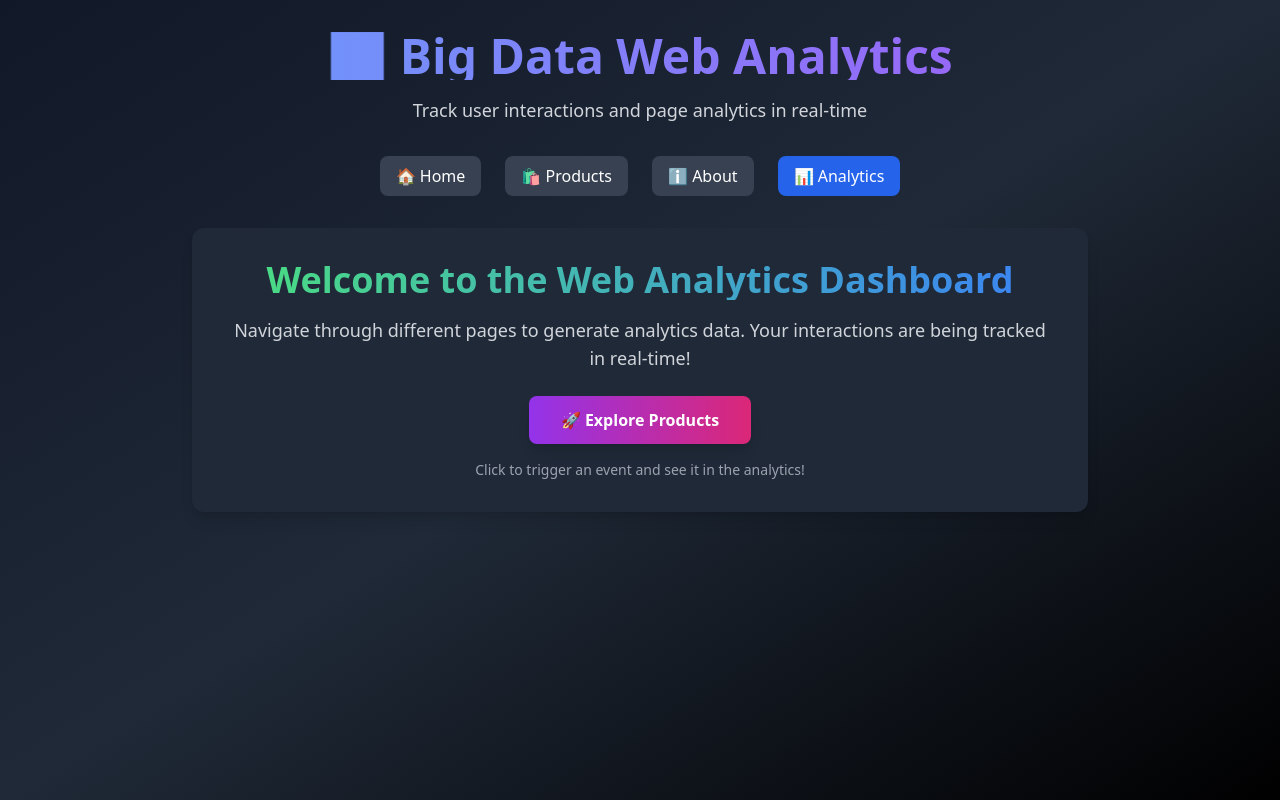
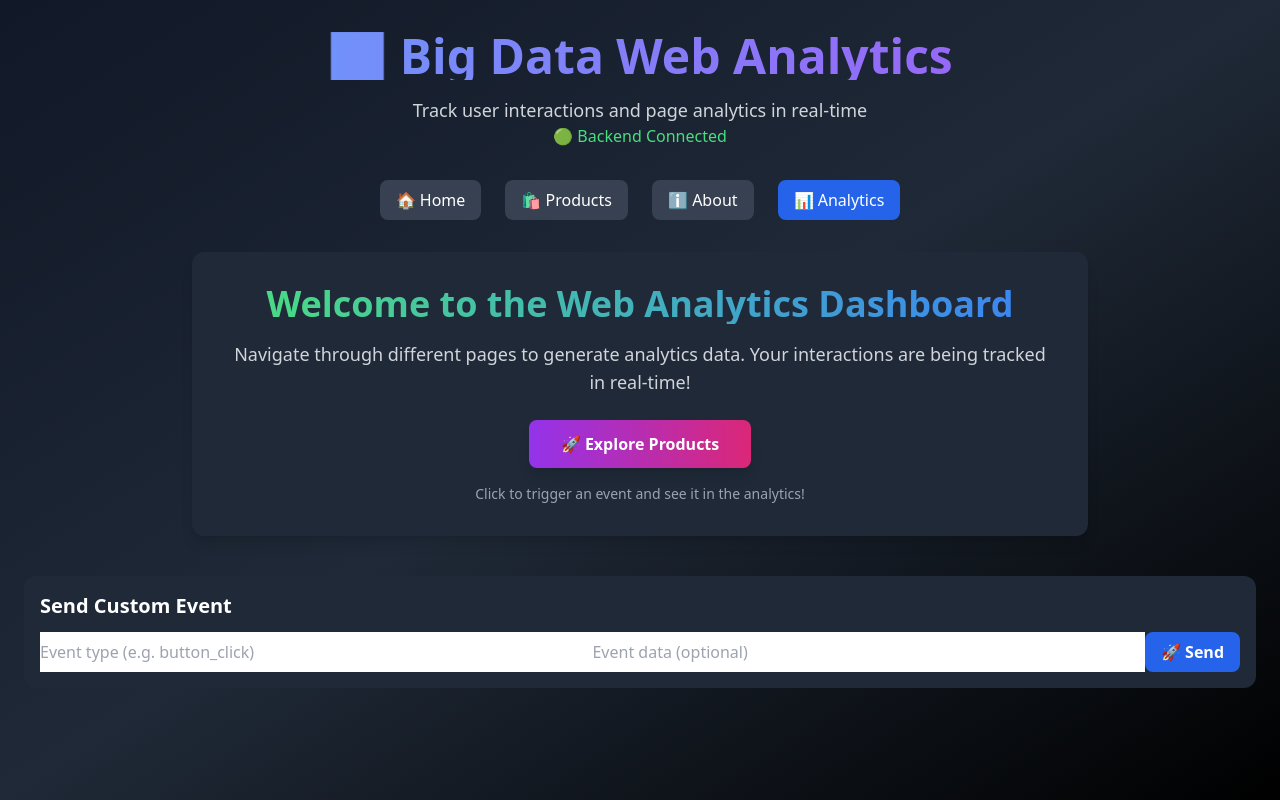
Before and after one commit to Talat30/web-analysis-frontend, a React app: page / in a window 1280 px wide. Built offline with nearby package versions, Linux system fonts and the light colour scheme; no server answers; the HTML template or start-up script is replaced by a standard one.

Commit message:
updated files and codes

```diff
--- a/src/App.jsx
+++ b/src/App.jsx
@@ -12,7 +12,8 @@ import Product from "./pages/Product";
 import About from "./pages/About";
 import Analytics from "./pages/Analytics";
 
-const API_BASE = import.meta.env.VITE_API_URL || "/api";
+// ✅ Use environment variable from .env
+const API_BASE = import.meta.env.VITE_API_URL || "http://localhost:5000/api";
 
 /* ---------------- Page Time Tracker Hook ---------------- */
 function usePageTimer() {
@@ -30,15 +31,13 @@ function usePageTimer() {
         method: "POST",
         headers: { "Content-Type": "application/json" },
         body: JSON.stringify({ page: prevPage, timeSpent }),
-      }).catch((e) => console.error("Error sending duration:", e));
+      }).catch((e) => console.error("⚠️ Error sending duration:", e));
     }
 
     sessionStorage.setItem("currentPage", location.pathname);
     setStartTime(now);
   }, [location]);
 }
-
-
 
 /* ---------------- Wrapper for Router Context ---------------- */
 function PageTrackerWrapper() {
@@ -57,10 +56,26 @@ function PageTrackerWrapper() {
 function App() {
   const [type, setType] = useState("");
   const [data, setData] = useState("");
+  const [backendStatus, setBackendStatus] = useState("checking"); // ✅ For status indicator
 
   useEffect(() => {
     initTracker();
     sessionStorage.setItem("currentPage", window.location.pathname);
+
+    // ✅ Check backend connection on startup
+    const checkBackend = async () => {
+      try {
+        const res = await fetch(`${API_BASE.replace(/\/api$/, "")}/`);
+        if (res.ok) {
+          setBackendStatus("online");
+        } else {
+          setBackendStatus("offline");
+        }
+      } catch {
+        setBackendStatus("offline");
+      }
+    };
+    checkBackend();
   }, []);
 
   const sendEvent = async () => {
@@ -79,9 +94,9 @@ function App() {
       });
       setType("");
       setData("");
-      alert("Event sent successfully!");
+      alert("✅ Event sent successfully!");
     } catch (err) {
-      alert("Failed to send event — check backend connection!");
+      alert("❌ Failed to send event — check backend connection!");
       console.error(err);
     }
   };
@@ -94,7 +109,22 @@ function App() {
             <h1 className="text-5xl font-bold bg-gradient-to-r from-blue-400 to-purple-500 bg-clip-text text-transparent mb-4">
               📈 Big Data Web Analytics
             </h1>
-            <p className="text-gray-300 text-lg">Track user interactions and page analytics in real-time</p>
+            <p className="text-gray-300 text-lg">
+              Track user interactions and page analytics in real-time
+            </p>
+
+            {/* ✅ Backend connection status indicator */}
+            <div className="mt-4">
+              {backendStatus === "checking" && (
+                <span className="text-yellow-400">⏳ Checking backend...</span>
+              )}
+              {backendStatus === "online" && (
+                <span className="text-green-400">🟢 Backend Connected</span>
+              )}
+              {backendStatus === "offline" && (
+                <span className="text-red-400">🔴 Backend Offline</span>
+              )}
+            </div>
           </header>
 
           <nav className="flex justify-center space-x-6 mb-8">
@@ -124,9 +154,34 @@ function App() {
             </Link>
           </nav>
 
+          <PageTrackerWrapper />
 
-
-          <PageTrackerWrapper />
+          {/* ✅ Optional: quick event sender (for manual testing) */}
+          <div className="mt-10 bg-gray-800 p-4 rounded-xl">
+            <h2 className="text-xl font-semibold mb-3">Send Custom Event</h2>
+            <div className="flex flex-col sm:flex-row gap-3">
+              <input
+                type="text"
+                value={type}
+                onChange={(e) => setType(e.target.value)}
+                placeholder="Event type (e.g. button_click)"
+                className="p-2 rounded-md text-black flex-1"
+              />
+              <input
+                type="text"
+                value={data}
+                onChange={(e) => setData(e.target.value)}
+                placeholder="Event data (optional)"
+                className="p-2 rounded-md text-black flex-1"
+              />
+              <button
+                onClick={sendEvent}
+                className="px-4 py-2 bg-blue-600 hover:bg-blue-500 rounded-lg text-white font-semibold"
+              >
+                🚀 Send
+              </button>
+            </div>
+          </div>
         </div>
       </div>
     </Router>
```
Also changed, not shown: 2 other files (tests, documents, lock files or other folders).
